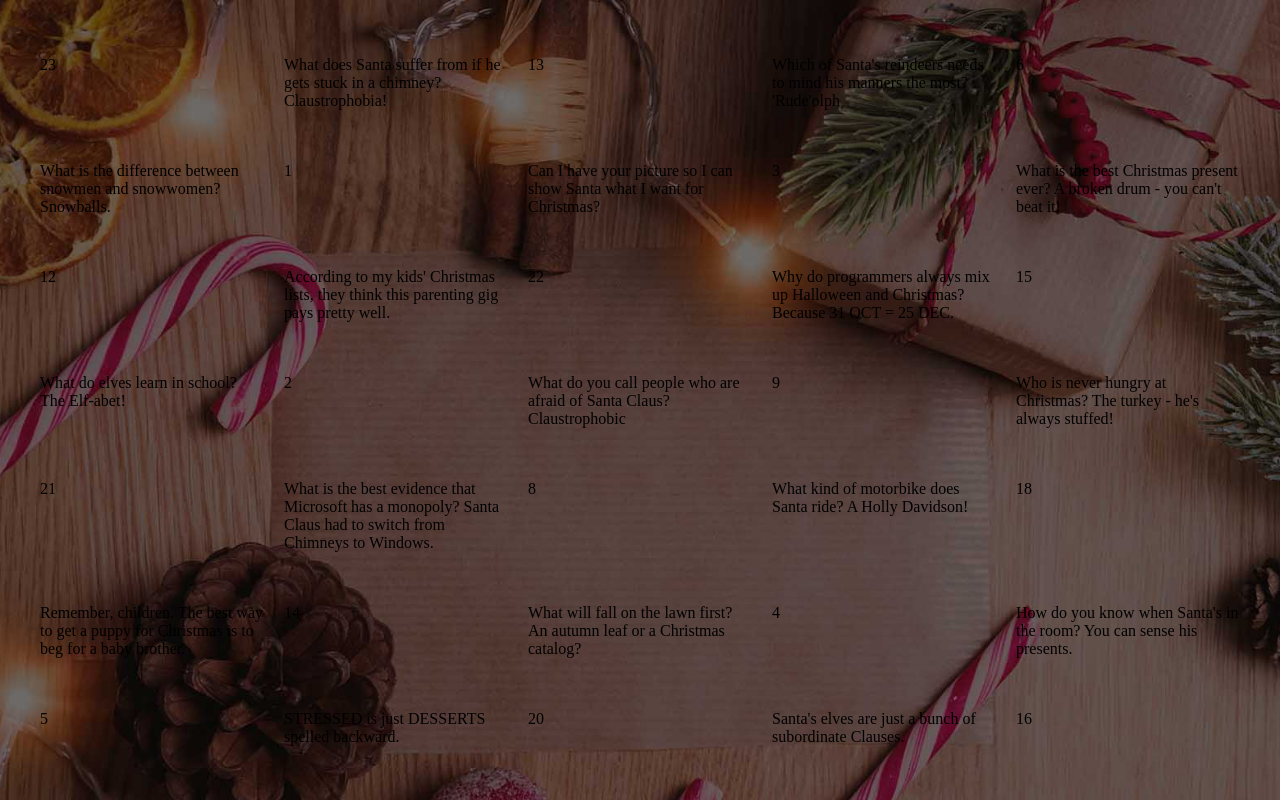
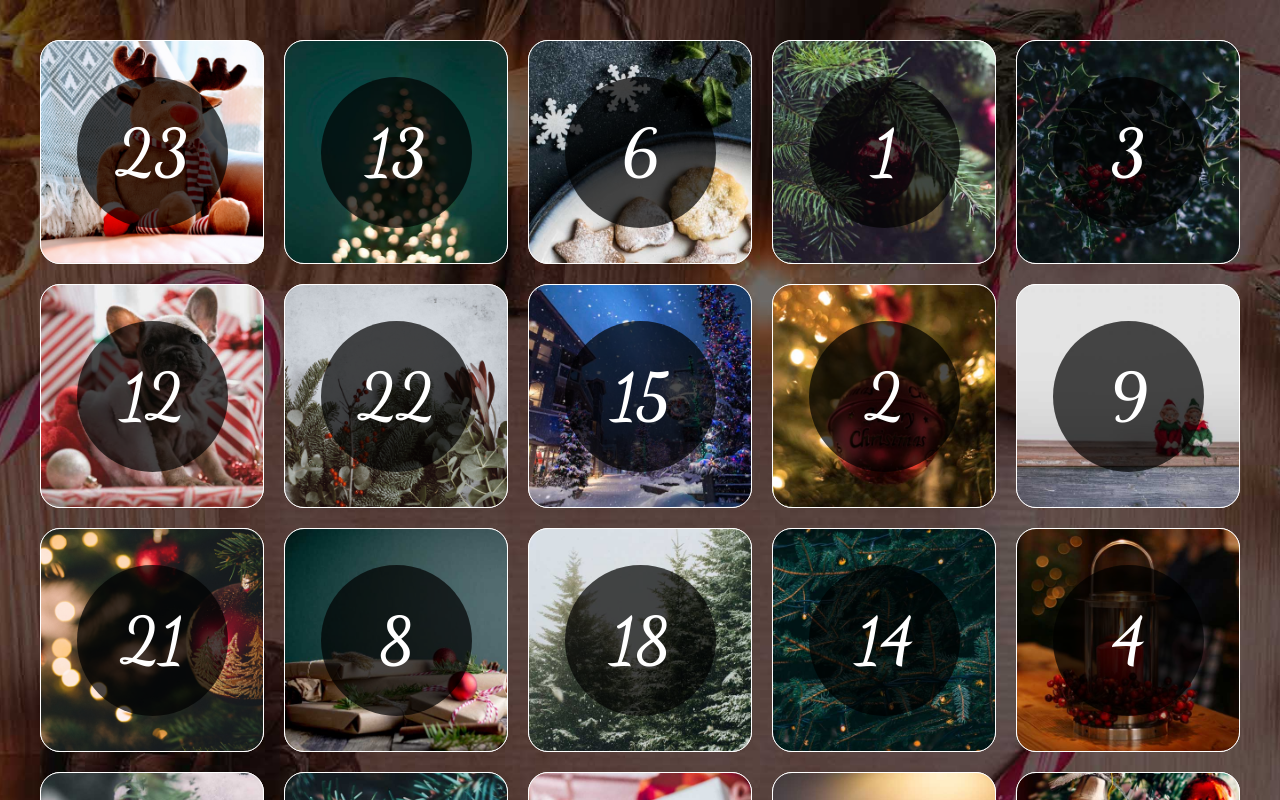
Before and after one commit to icho4/react-advent, a React (Create React App) app: page / in a window 1280 px wide. Shown: the top 800 px of the page. Built offline with nearby package versions, Linux system fonts and the light colour scheme; the HTML template or start-up script is replaced by a standard one.

Commit message:
Add BG Img Prop

```diff
--- a/src/Hatch.js
+++ b/src/Hatch.js
@@ -1,7 +1,8 @@
 import React from 'react'
+import {StyledHatch} from './HatchStyles';
 
 const Hatch = ({hatchData: {id, nr, text, img, open}, handleClick}) => (
-    <>
+    <StyledHatch background={img}>
 
         <div className={open ? "front open" : "front"}>
             <p>{nr}</p>
@@ -11,7 +12,7 @@ const Hatch = ({hatchData: {id, nr, text, img, open}, handleClick}) => (
             <p>{text}</p>
         </div>
 
-    </>
+    </StyledHatch>
 
 
 )
--- a/src/HatchStyles.js
+++ b/src/HatchStyles.js
@@ -67,4 +67,4 @@ export const StyledHatch = styled.div`
         border: 1px solid #fff;
         box-sizing: border-box;
     }
-`
+`;
```
